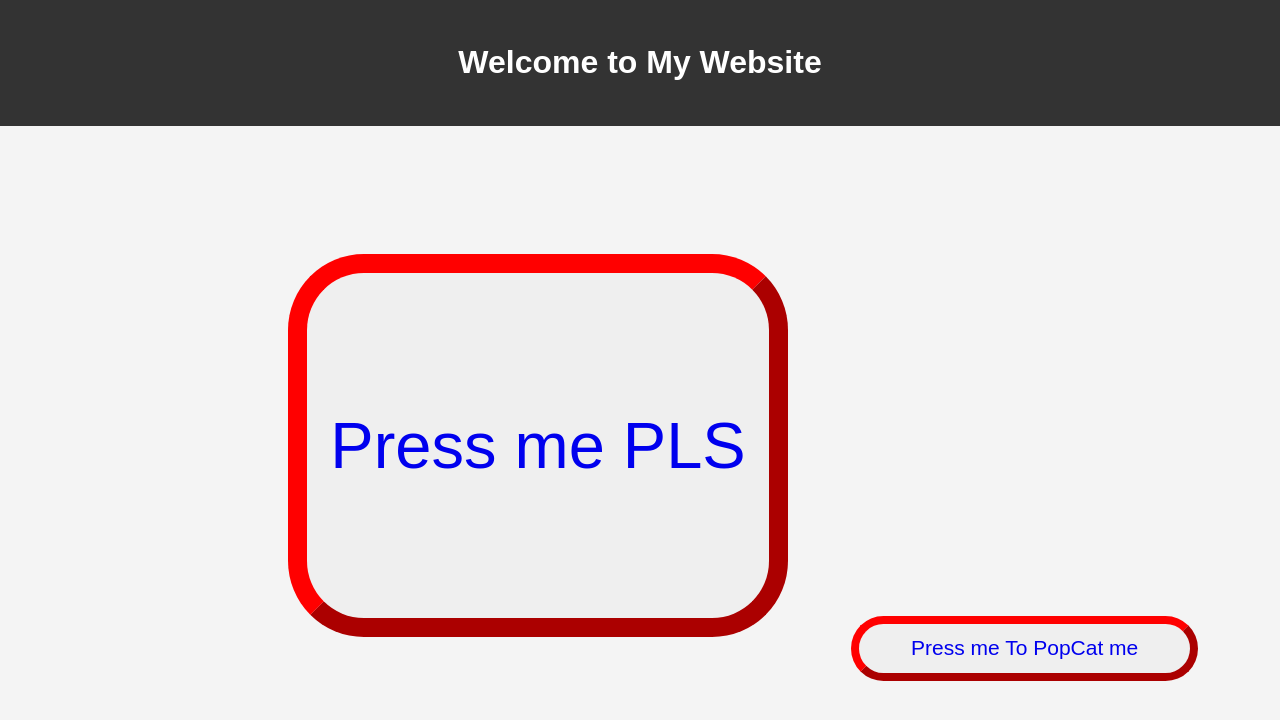
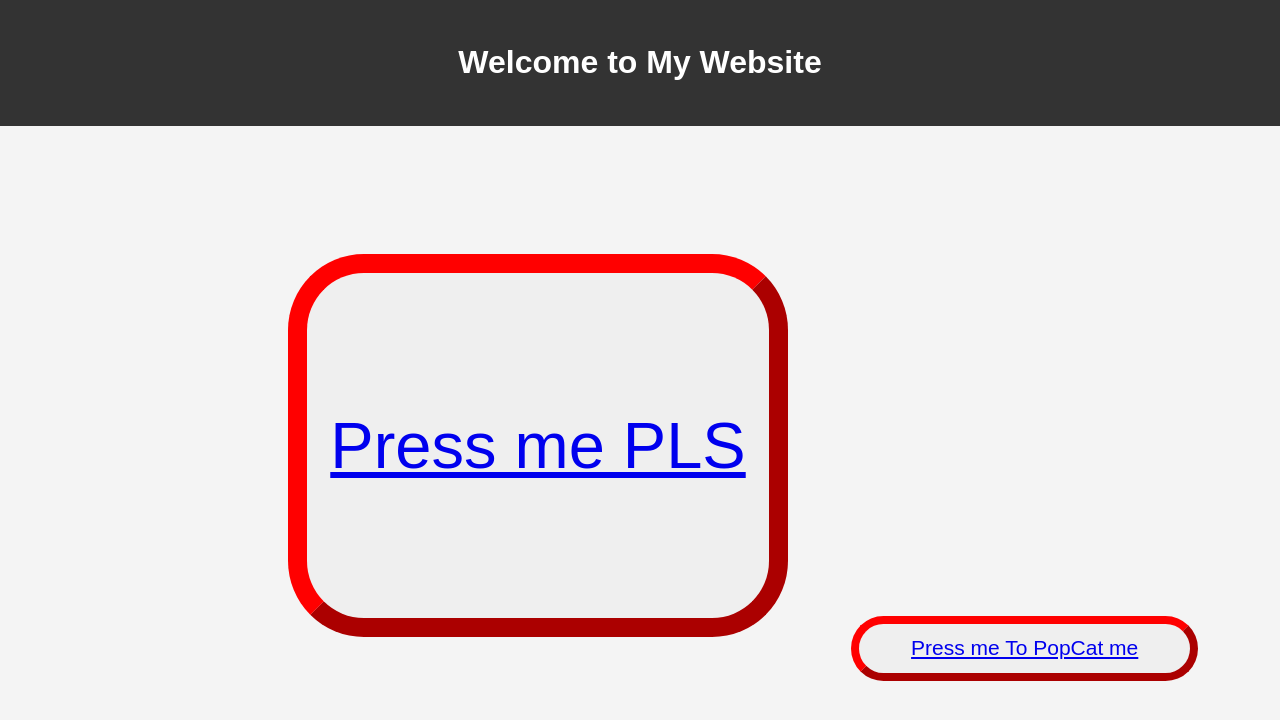
Before and after one commit to Athip1107/websiteme, a plain HTML site: page index.html in a window 1280 px wide. Drawn offline with Linux system fonts and the light colour scheme.

Commit message:
Update styles.css

```diff
--- a/styles.css
+++ b/styles.css
@@ -13,7 +13,7 @@ header {
     text-align: center;
 }
 
-a {
+.link {
     text-decoration: none;
 }
 
```
